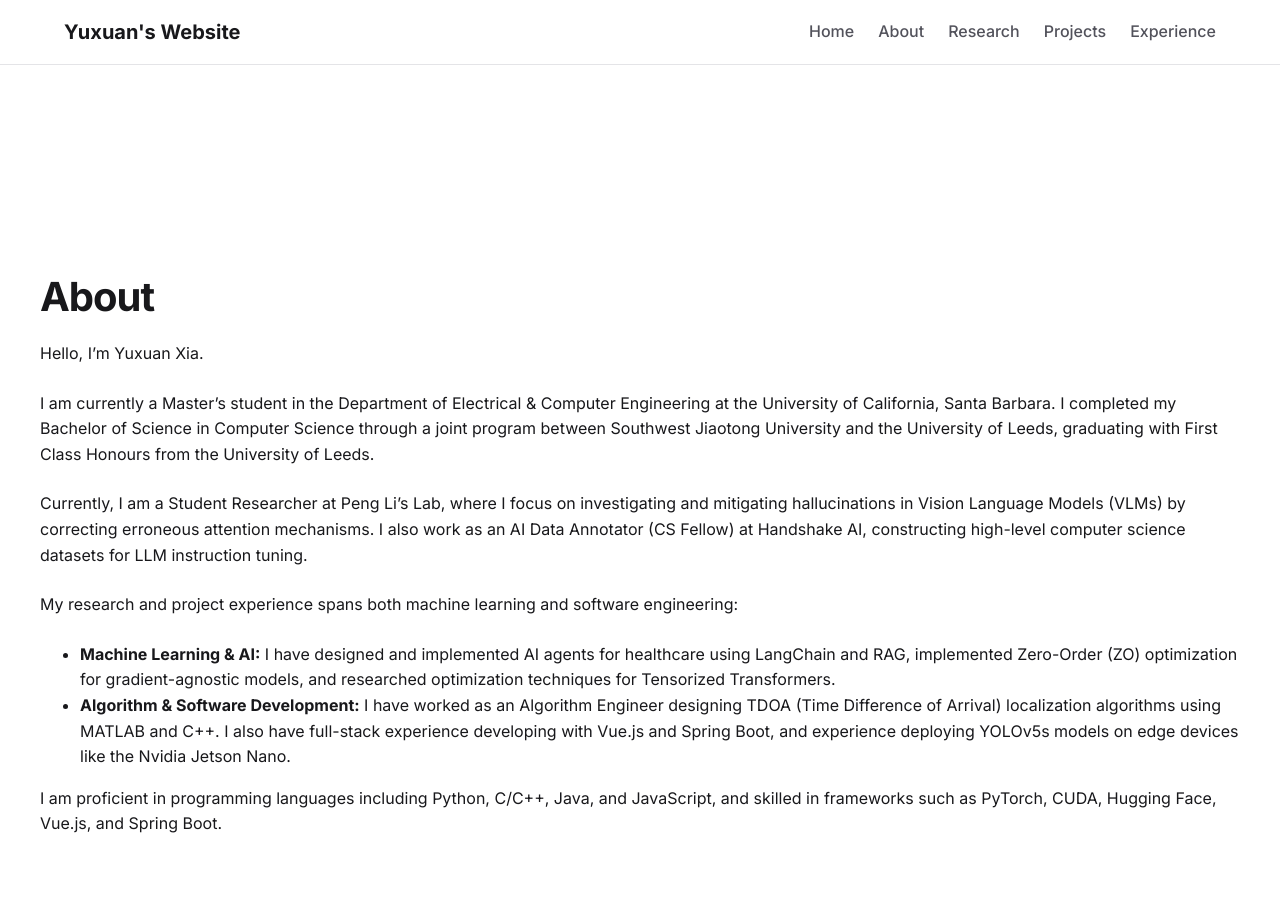
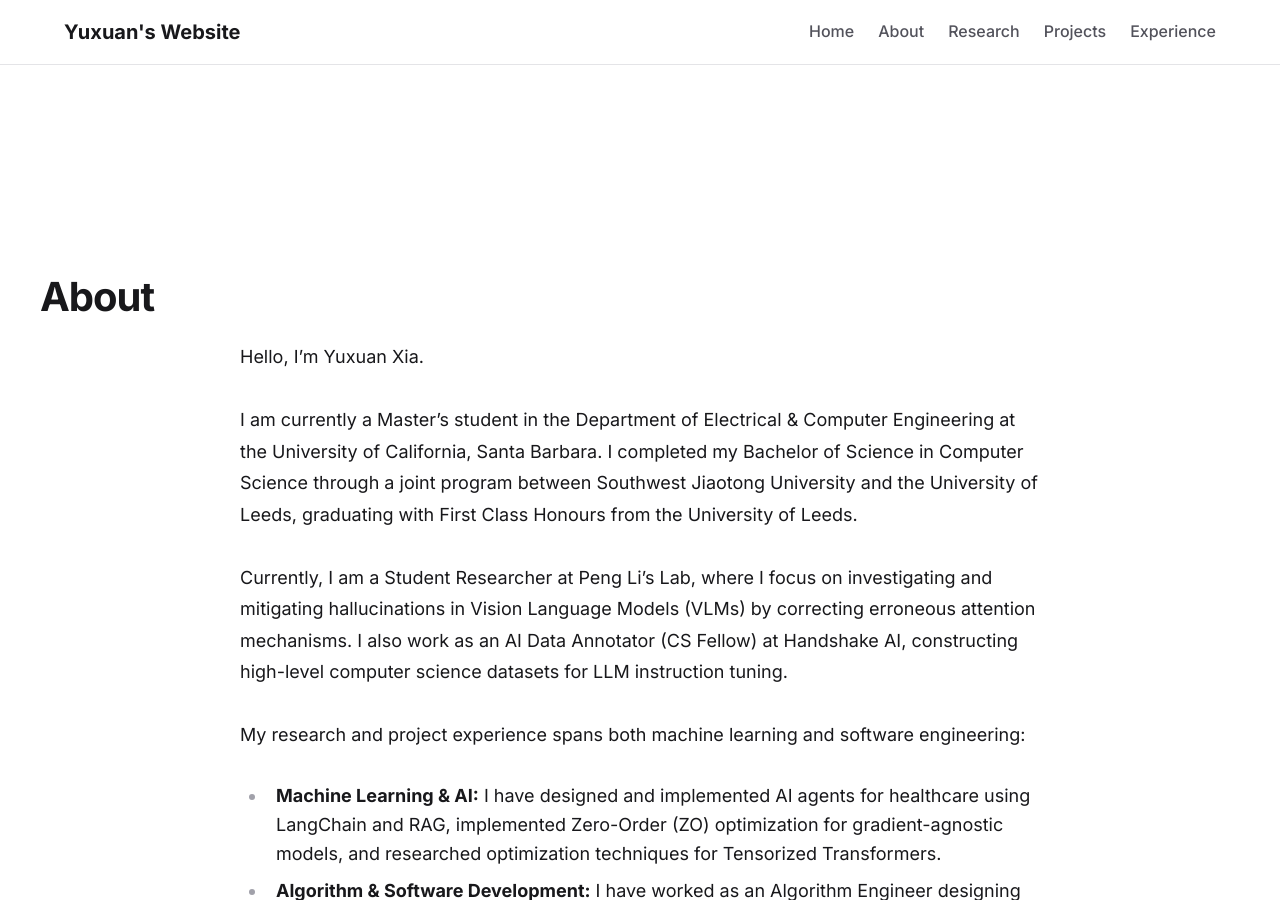
Before and after one commit to xyx-creator/xyx-creator.github.io, a Jekyll site: the page built from _pages/about.md, in a window 1280 px wide and 900 px high. Built offline with Jekyll 4.4.1, drawn with Linux system fonts in a browser that asks for light colours.

Commit message:
Update content

```diff
--- a/_layouts/page.html
+++ b/_layouts/page.html
@@ -7,7 +7,7 @@ layout: default
     <h1>{{ page.title }}</h1>
   </header>
 
-  <article>
+  <article class="article-content">
     {{ content }}
   </article>
 </div>
--- a/_layouts/post.html
+++ b/_layouts/post.html
@@ -10,7 +10,7 @@ layout: default
     {% endif %}
   </header>
 
-  <article>
+  <article class="article-content">
     {{ content }}
   </article>
 </div>
--- a/assets/css/style.css
+++ b/assets/css/style.css
@@ -286,3 +286,83 @@ pre {
 .text-muted { color: var(--text-secondary); }
 .flex-center { display: flex; align-items: center; justify-content: center; }
 .mb-4 { margin-bottom: 1rem; }
+
+/* Enhanced Article Styles (Prose) */
+.article-content {
+  max-width: 800px;
+  margin: 0 auto;
+  font-size: 1.125rem;
+  color: var(--text-primary);
+}
+
+.article-content p {
+  margin-bottom: 1.75em;
+  line-height: 1.75;
+}
+
+.article-content h1,
+.article-content h2,
+.article-content h3 {
+  margin-top: 2.5em;
+  margin-bottom: 0.8em;
+  color: var(--text-primary);
+}
+
+.article-content ul,
+.article-content ol {
+  margin-bottom: 1.75em;
+  padding-left: 1.5em;
+}
+
+.article-content li {
+  margin-bottom: 0.5em;
+  padding-left: 0.5em;
+}
+
+.article-content li::marker {
+  color: var(--text-tertiary);
+}
+
+.article-content blockquote {
+  border-left: 4px solid var(--accent);
+  padding-left: 1.5rem;
+  margin: 2rem 0;
+  font-style: italic;
+  color: var(--text-secondary);
+  background-color: var(--bg-secondary);
+  padding: 1.5rem;
+  border-radius: 0 0.5rem 0.5rem 0;
+}
+
+.article-content img {
+  margin: 2rem auto;
+  box-shadow: var(--shadow-md);
+}
+
+.article-content a {
+  color: var(--accent);
+  text-decoration: underline;
+  text-decoration-thickness: 1px;
+  text-underline-offset: 4px;
+}
+
+.article-content a:hover {
+  color: var(--accent-hover);
+  text-decoration-thickness: 2px;
+}
+
+/* Syntax Highlighting adjustments */
+.highlight {
+  background-color: var(--bg-secondary);
+  padding: 1.5rem;
+  border-radius: 0.75rem;
+  margin: 2rem 0;
+  overflow-x: auto;
+  border: 1px solid var(--border);
+}
+
+.highlight pre {
+  background-color: transparent;
+  padding: 0;
+  margin: 0;
+}
```
Also changed, not shown: _pages/projects.md (+24 -7 lines), _projects/01-healthcare-agent.md (deleted, +0 -11 lines), _projects/02-zo-optimization.md (deleted, +0 -10 lines), _projects/03-tensorized-transformer.md (deleted, +0 -10 lines), _projects/04-hyperspeed-detection.md (deleted, +0 -10 lines), 1 other file.
